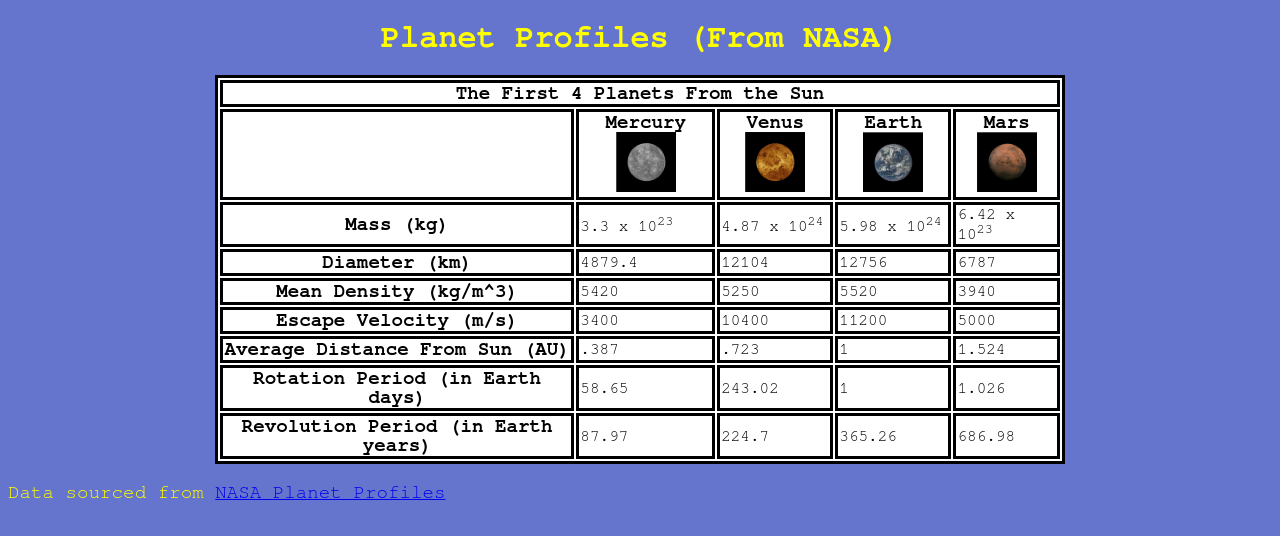
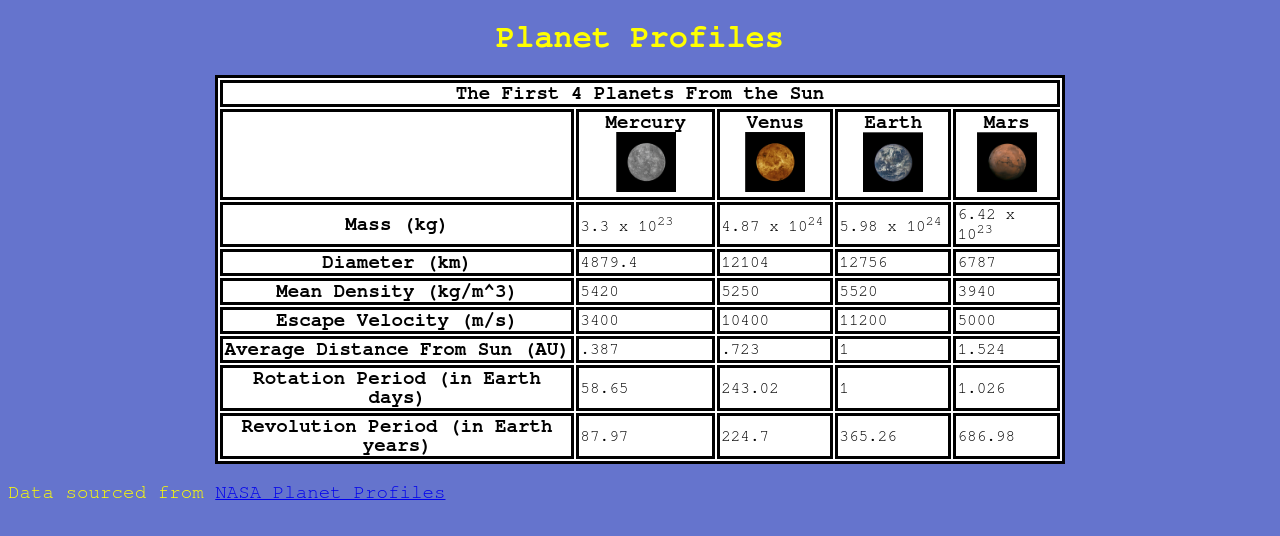
Before and after one commit to LPatton4/lab5, a plain HTML site: page index.html in a window 1280 px wide. Drawn offline with Linux system fonts and the light colour scheme.

Commit message:
changed h1 and deleted extra spaces

```diff
--- a/index.html
+++ b/index.html
@@ -6,10 +6,7 @@
 		<link rel="stylesheet" href="css/style.css">
 	</head>
 	<body>
-		<h1>Planet Profiles (From NASA)</h1>
-
-
-
+		<h1>Planet Profiles</h1>
 		<table>
 			<tr id="row1">
 				<th colspan="5">The First 4 Planets From the Sun</th>
```
